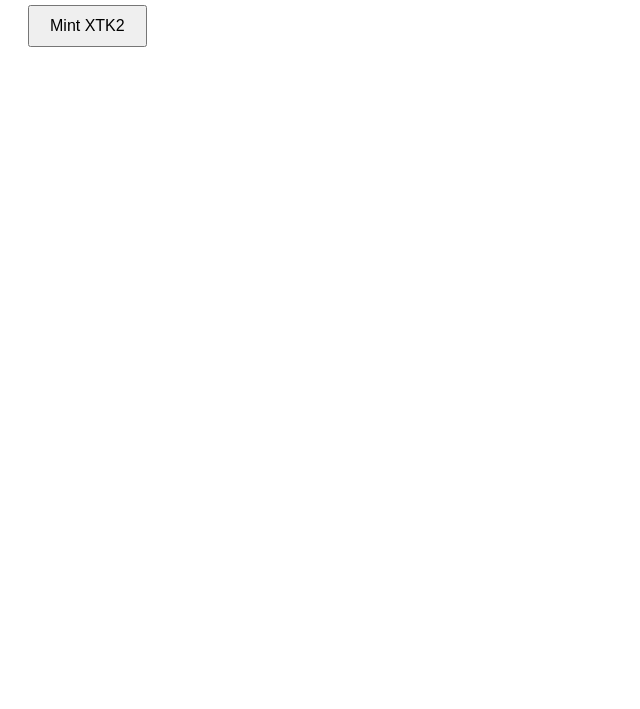
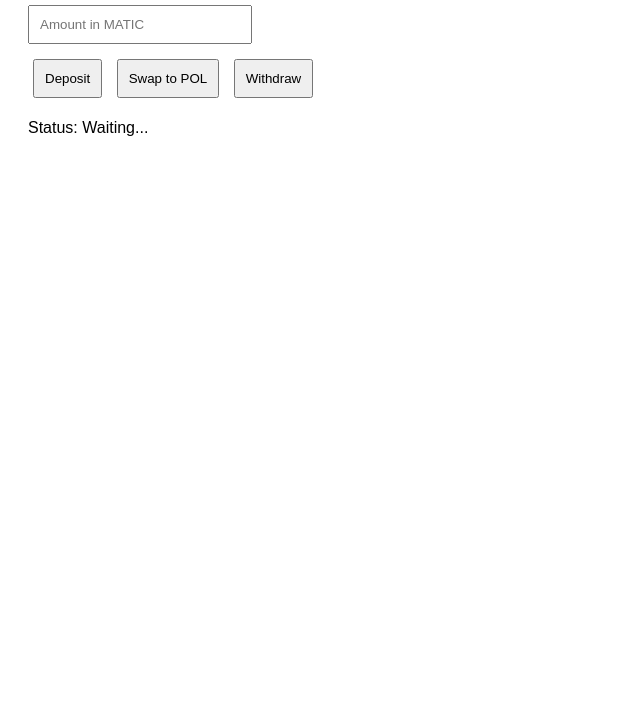
Before and after one commit to michaelrrosemba/XTK_Income, a plain HTML site: page index.html in a window 1280 px wide. Shown: the part 91-800 px from the top of the page, without its empty margins (0-640 px from the left). Drawn offline with Linux system fonts and the light colour scheme.

Commit message:
Update index.html

```diff
--- a/index.html
+++ b/index.html
@@ -1,45 +1,81 @@
 <!DOCTYPE html>
 <html>
 <head>
-  <title>XTokenV2 Mint Interface</title>
+  <title>VaultA Manual Interface</title>
   <script src="https://cdn.jsdelivr.net/npm/ethers@5.7.2/dist/ethers.umd.min.js"></script>
   <style>
-    body { font-family: sans-serif; padding: 20px; }
-    button { padding: 10px 20px; font-size: 16px; }
+    body {
+      font-family: sans-serif;
+      padding: 20px;
+    }
+    input {
+      padding: 10px;
+      margin-bottom: 10px;
+      width: 200px;
+    }
+    button {
+      padding: 10px;
+      margin: 5px;
+    }
   </style>
 </head>
 <body>
-  <h2>XTokenV2 Mint Interface</h2>
-  <button onclick="mintTokens()">Mint XTK2</button>
-  <p id="status"></p>
+  <h2>VaultA Manual Interface</h2>
+  <input type="number" id="amount" placeholder="Amount in MATIC" />
+  <br>
+  <button onclick="deposit()">Deposit</button>
+  <button onclick="swapToPOL()">Swap to POL</button>
+  <button onclick="withdraw()">Withdraw</button>
+  <p id="status">Status: Waiting...</p>
 
   <script>
-    const contractAddress = "0xc14ddb90C8fd16eEf4870aD779d04d52Cd5C6854";
+    const contractAddress = "0xf030100Ed70AB430472Dc23b2Ddcd035f80E3ff6"; // VaultA
     const abi = [
-      {
-        "inputs": [],
-        "name": "mint",
-        "outputs": [],
-        "stateMutability": "nonpayable",
-        "type": "function"
-      }
+      { "inputs": [], "name": "deposit", "outputs": [], "stateMutability": "payable", "type": "function" },
+      { "inputs": [], "name": "swapToPOL", "outputs": [], "stateMutability": "nonpayable", "type": "function" },
+      { "inputs": [], "name": "withdraw", "outputs": [], "stateMutability": "nonpayable", "type": "function" }
     ];
 
-    async function mintTokens() {
+    async function getContract() {
+      if (!window.ethereum) throw new Error("MetaMask is not installed");
+      await window.ethereum.request({ method: "eth_requestAccounts" });
+      const provider = new ethers.providers.Web3Provider(window.ethereum);
+      const signer = provider.getSigner();
+      return new ethers.Contract(contractAddress, abi, signer);
+    }
+
+    async function deposit() {
       try {
-        if (!window.ethereum) throw new Error("MetaMask is not installed.");
+        const amount = document.getElementById("amount").value;
+        const contract = await getContract();
+        const tx = await contract.deposit({ value: ethers.utils.parseEther(amount) });
+        document.getElementById("status").innerText = "Depositing...";
+        await tx.wait();
+        document.getElementById("status").innerText = "Deposit successful!";
+      } catch (err) {
+        document.getElementById("status").innerText = "Error: " + err.message;
+      }
+    }
 
-        await ethereum.request({ method: 'eth_requestAccounts' });
+    async function swapToPOL() {
+      try {
+        const contract = await getContract();
+        const tx = await contract.swapToPOL();
+        document.getElementById("status").innerText = "Swapping...";
+        await tx.wait();
+        document.getElementById("status").innerText = "Swap successful!";
+      } catch (err) {
+        document.getElementById("status").innerText = "Error: " + err.message;
+      }
+    }
 
-        const provider = new ethers.providers.Web3Provider(window.ethereum);
-        const signer = provider.getSigner();
-        const contract = new ethers.Contract(contractAddress, abi, signer);
-
-        document.getElementById("status").innerText = "Minting...";
-        const tx = await contract.mint();
+    async function withdraw() {
+      try {
+        const contract = await getContract();
+        const tx = await contract.withdraw();
+        document.getElementById("status").innerText = "Withdrawing...";
         await tx.wait();
-
-        document.getElementById("status").innerText = "Mint successful!";
+        document.getElementById("status").innerText = "Withdraw successful!";
       } catch (err) {
         document.getElementById("status").innerText = "Error: " + err.message;
       }
```
